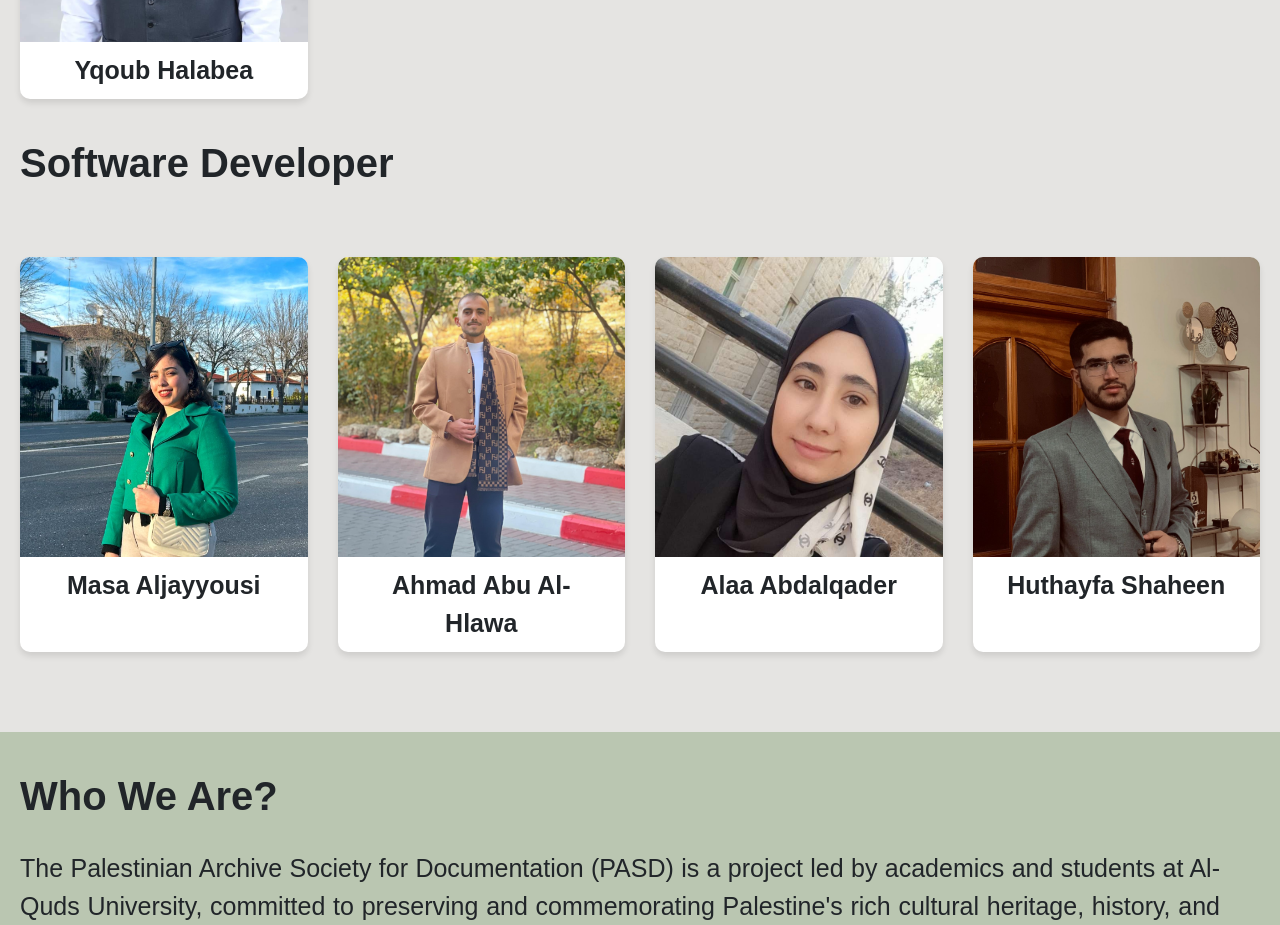
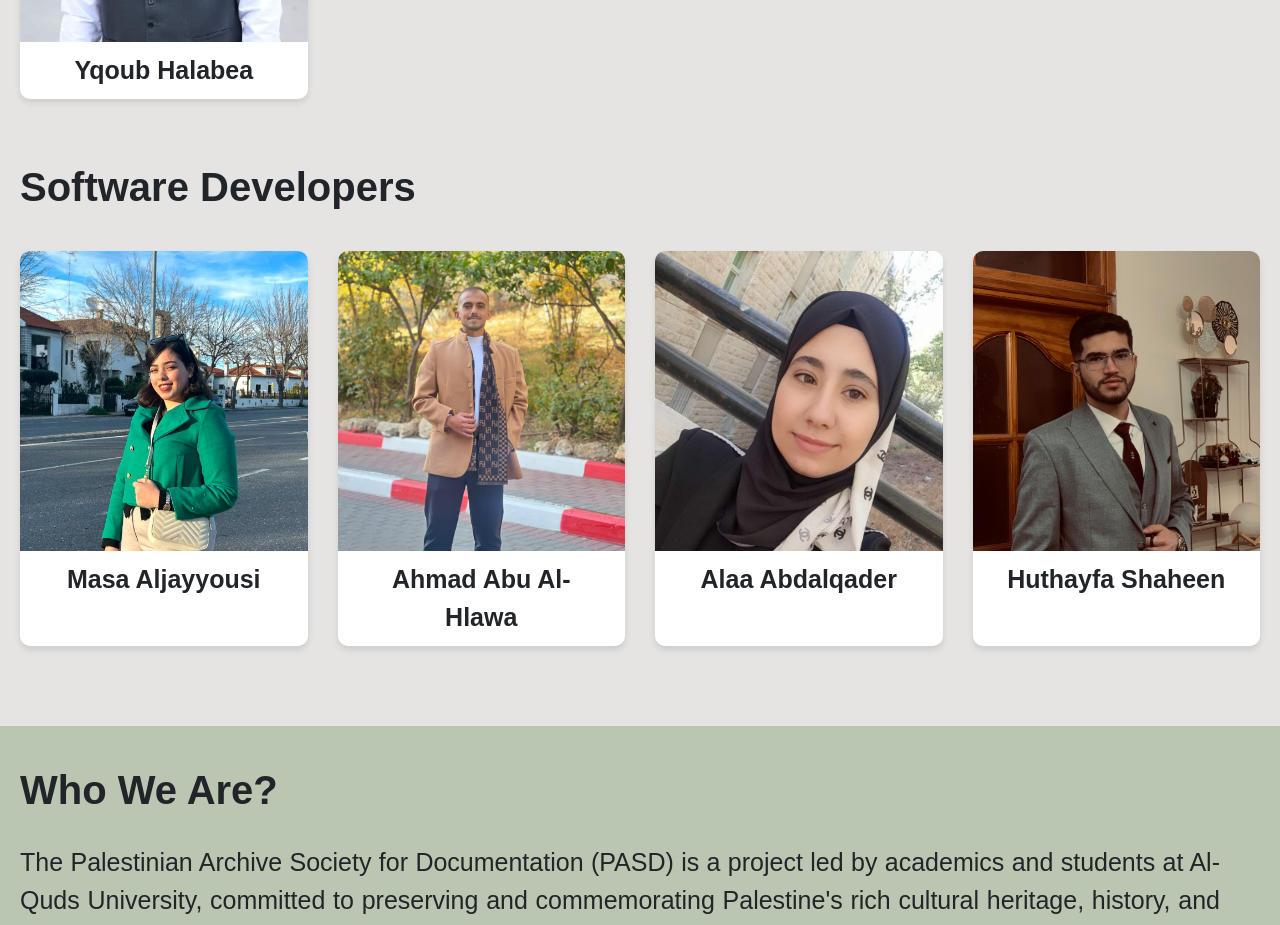
Before and after one commit to AhmadAbuAlhlawa/PASD, a React (Create React App) app in the folder pasd/: page /about-us in a window 1280 px wide. Shown: the part 2460-3385 px from the top of the page. Built offline with nearby package versions, Linux system fonts and the light colour scheme; no server answers.

Commit message:
update margin

```diff
--- a/pasd/src/AboutUs.jsx
+++ b/pasd/src/AboutUs.jsx
@@ -49,7 +49,7 @@ const AboutUs = () => {
             ))}
           </div>
           <div className='software_team'>
-            <h2>Software Developer</h2>
+            <h2 className='m-0 mt-4'>Software Developers</h2>
             <div className='team_members'>
               {software_team.map((member, index) => (
                 <div key={index} className='team_member'>
```
